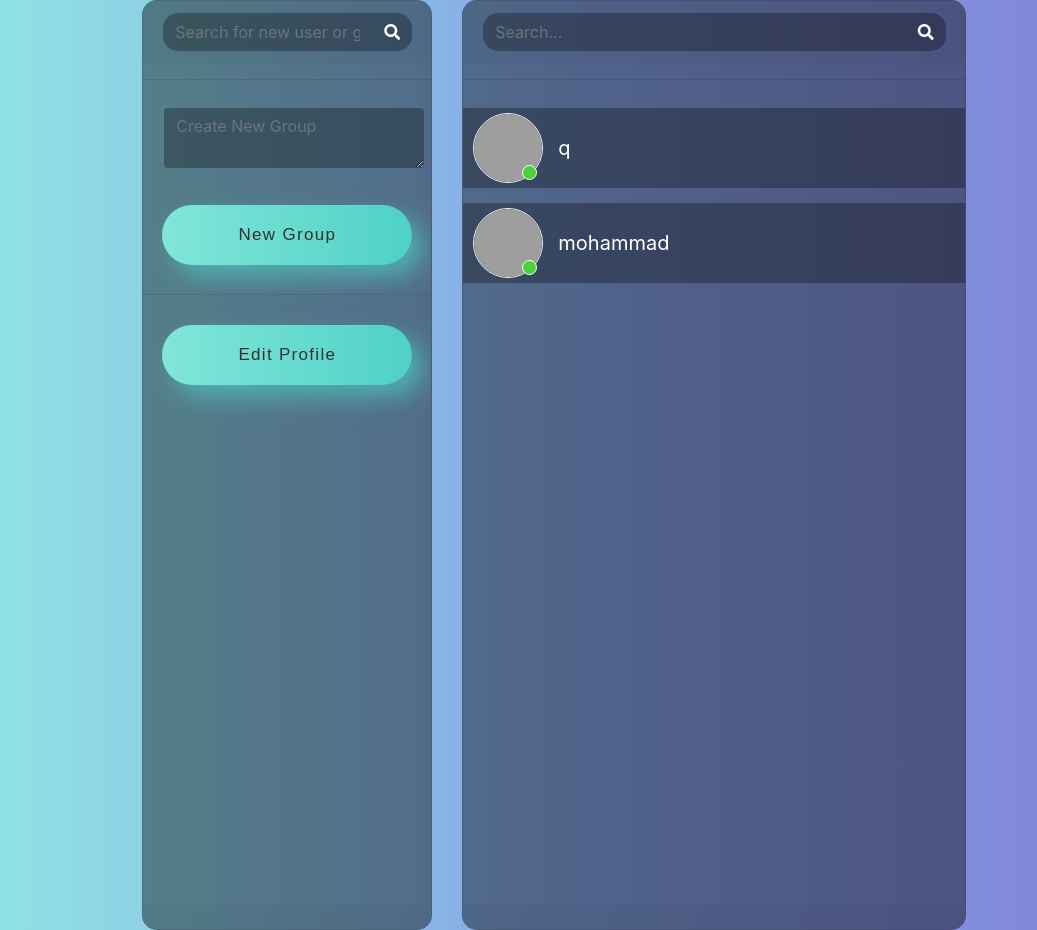
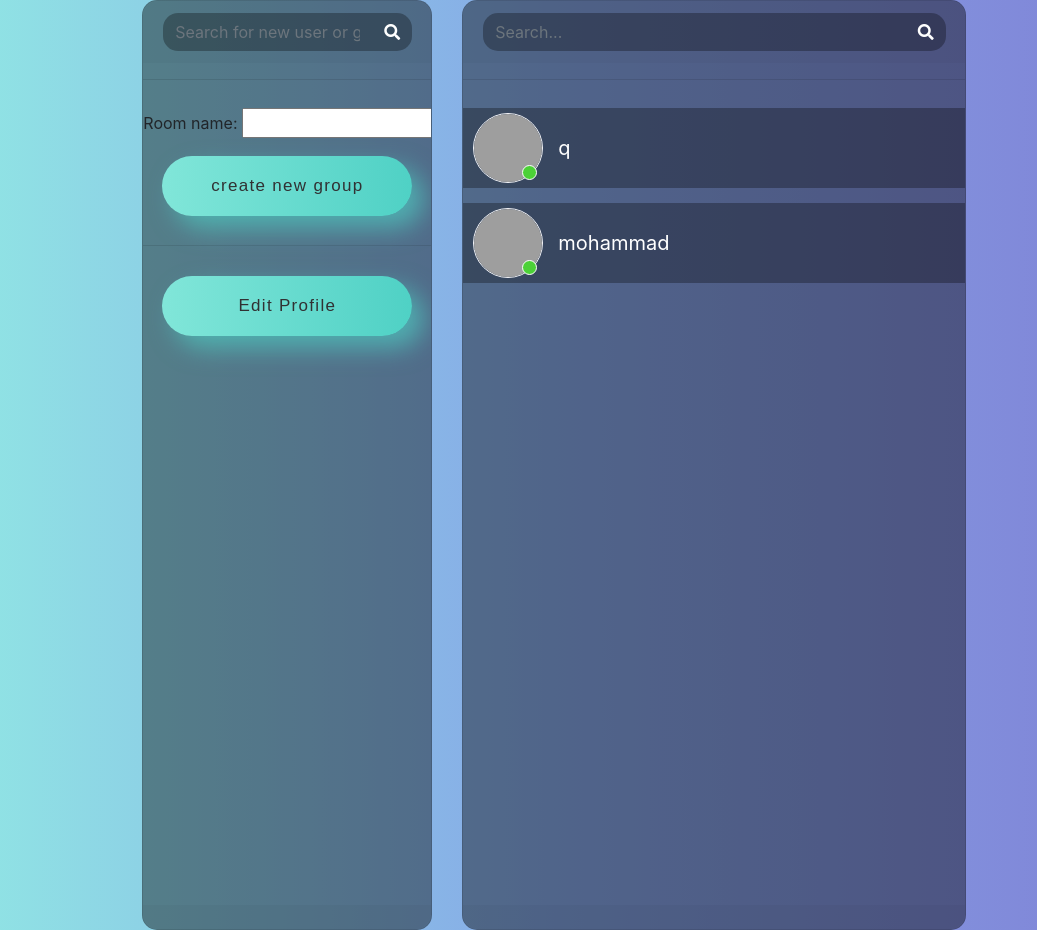
Before and after one commit to MohammadOshkooh/GreenChat, a Django app: page /chat/ in a window 1280 px wide. Shown: the whole page, without its empty margins (86-1123 px from the left). Run offline with Django 4.2, Linux system fonts and the light colour scheme; the visitor is signed in with stand-in values (Sample User, id 1); style sheets or scripts are compiled from the project's sources; some libraries are stand-ins or nearby versions; grey boxes are pictures that could not be loaded.

Commit message:
add owner

```diff
--- /dev/null
+++ b/chat/forms.py
@@ -0,0 +1,9 @@
+from django import forms
+
+from chat.models import Chat
+
+
+class CreateNewGroupForm(forms.ModelForm):
+    class Meta:
+        model = Chat
+        fields = ['room_name']
--- a/chat/models.py
+++ b/chat/models.py
@@ -4,7 +4,8 @@ from django.db import models
 
 class Chat(models.Model):
     room_name = models.CharField(max_length=50)
-    members = models.ManyToManyField(get_user_model())
+    members = models.ManyToManyField(get_user_model(), related_name='member_set')
+    owner = models.ForeignKey(get_user_model(), on_delete=models.CASCADE, related_name='owner_set', null=True)
 
     def __str__(self):
         return self.room_name
--- a/chat/templates/chat/index.html
+++ b/chat/templates/chat/index.html
@@ -19,13 +19,18 @@
                     </div>
                     <hr>
                     <div class="card-body contacts_body">
-                        <textarea id="chat-message-input" name="" class="form-control type_msg" placeholder="Create New Group"
-                                  style="height: 12px;margin-left: 21px;width: 90%;"></textarea>
                         <ui class="contacts">
-                            <br>
-                            <div class="wrap">
-                                <button class="button">New Group</button>
-                            </div>
+                            <form action="" method="POST">
+                                {% csrf_token %}
+                                {{ form }}
+{#                                    <textarea id="chat-message-input" name="" class="form-control type_msg"#}
+{#                                              placeholder="create new group (Enter group name)"#}
+{#                                              style="height: 12px;margin-left: 21px;width: 90%;"></textarea>#}
+                                <br>
+                                <div class="wrap">
+                                    <button class="button">create new group</button>
+                                </div>
+                            </form>
                             <hr>
                             <div class="wrap">
                                 <button class="button">Edit Profile</button>
--- a/chat/views.py
+++ b/chat/views.py
@@ -1,12 +1,22 @@
 from django.shortcuts import render
-from django.views.generic import TemplateView
+from django.views.generic import TemplateView, FormView
 from django.contrib.auth.mixins import LoginRequiredMixin
 
 from chat.models import Message, Chat
+from .forms import CreateNewGroupForm
 
 
-class Index(LoginRequiredMixin, TemplateView):
+class Index(LoginRequiredMixin, TemplateView, FormView):
     template_name = 'chat/index.html'
+    form_class = CreateNewGroupForm
+
+    def form_valid(self, form):
+        form = form.save(commit=False)
+        user = self.request.user
+        form.owner = user
+        form.save()
+        form.members.add(user)
+        # form.save()
 
 
 class ChatView(LoginRequiredMixin, TemplateView):
@@ -17,6 +27,7 @@ class ChatView(LoginRequiredMixin, TemplateView):
         room_name = self.kwargs.get('room_name')
         context['room_name'] = room_name
         user = self.request.user
+
         context['username'] = user.username
         context['messages'] = Message.objects.filter(related_chat__room_name=room_name)
         chat = Chat.objects.filter(room_name=room_name).first()
--- a/docker-compose.yml
+++ b/docker-compose.yml
@@ -31,8 +31,5 @@ services:
       ports:
         - "6379:6379"
 
-
-
-
 volumes:
   postgres_data:
```
Also changed, not shown: chat/migrations/0002_chat_owner_alter_chat_members.py (added), chat/migrations/0003_remove_chat_owner.py (added), chat/migrations/0004_chat_owner.py (added).
